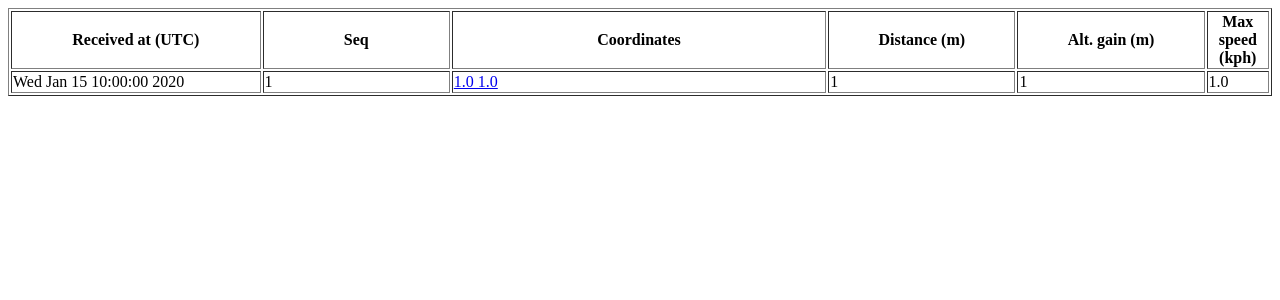
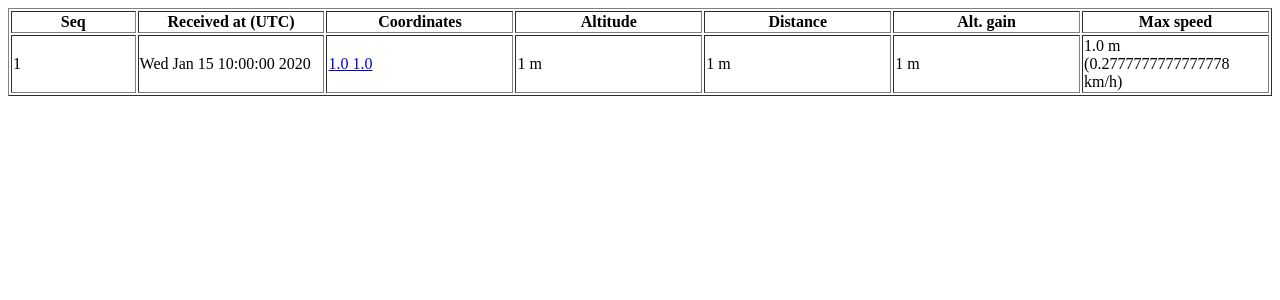
Before and after one commit to RaphaelJ/bike-tracker, a Flask app: page / in a window 1280 px wide. Shown: the top 300 px of the page. Run offline with Flask 2, Linux system fonts and the light colour scheme; tables that the repository leaves empty hold one stand-in row (values such as "Sample post").

Commit message:
Sends altitude in place of last message time, and retry radio message on failure.

```diff
--- a/backend/app.py
+++ b/backend/app.py
@@ -43,6 +43,7 @@ class Probe(db.Model):
 
     lat = db.Column(db.Float, nullable=True)
     lng = db.Column(db.Float, nullable=True)
+    alt = db.Column(db.Integer, nullable=True)
 
     dist = db.Column(db.Integer, nullable=True)
     alt_gain = db.Column(db.Integer, nullable=True)
@@ -69,6 +70,7 @@ class ProbeForm(wtforms.Form):
 
     lat = wtforms.FloatField('Latitude', [wtforms.validators.InputRequired()])
     lng = wtforms.FloatField('Longitude', [wtforms.validators.InputRequired()])
+    alt = wtforms.IntegerField('Altitude', [wtforms.validators.InputRequired()])
 
     dist = wtforms.IntegerField('Distance', [wtforms.validators.InputRequired()])
     alt_gain = wtforms.IntegerField('Elevation gain', [wtforms.validators.InputRequired()])
@@ -90,10 +92,11 @@ def new_probe():
 
             lat=form.lat.data,
             lng=form.lng.data,
+            alt=form.alt.data * 8,
 
             dist=form.dist.data * 16,
             alt_gain=form.alt_gain.data * 2,
-            max_speed=form.max_speed.data / 3.0,
+            max_speed=form.max_speed.data / 16,
         )
         db.session.add(probe)
 
--- a/backend/templates/index.html
+++ b/backend/templates/index.html
@@ -10,23 +10,26 @@
     <table border="1">
         <thead>
             <tr>
-                <th width="20%">
+                <th width="10%">
+                    Seq
+                </th>
+                <th width="15%">
                     Received at ({{ timezone.zone }})
                 </th>
                 <th width="15%">
-                    Seq
-                </th>
-                <th width="30%">
                     Coordinates
                 </th>
                 <th width="15%">
-                    Distance (m)
+                    Altitude
                 </th>
                 <th width="15%">
-                    Alt. gain (m)
+                    Distance
                 </th>
                 <th width="15%">
-                    Max speed (kph)
+                    Alt. gain
+                </th>
+                <th width="15%">
+                    Max speed
                 </th>
             </tr>
         </thead>
@@ -34,16 +37,17 @@
         <tbody>
             {% for probe in probes %}
                 <tr>
+                    <td>{{ probe.seq }}</td>
                     <td>{{ probe.received_at_local.strftime('%c') }}</td>
-                    <td>{{ probe.seq }}</td>
                     <td>
                         <a href="https://www.openstreetmap.org/?mlat={{ probe.lat }}&mlon={{ probe.lng }}">
                             {{ probe.lat }} {{ probe.lng }}
                         </a>
                     </td>
-                    <td>{{ probe.dist }}</td>
-                    <td>{{ probe.alt_gain }}</td>
-                    <td>{{ probe.max_speed }}</td>
+                    <td>{{ probe.alt }} m</td>
+                    <td>{{ probe.dist }} m</td>
+                    <td>{{ probe.alt_gain }} m</td>
+                    <td>{{ probe.max_speed }} m ({{ probe.max_speed / 3.6 }} km/h)</td>
                 </tr>
             {% endfor %}
         </tbody>
```
Also changed, not shown: 3 other files.
